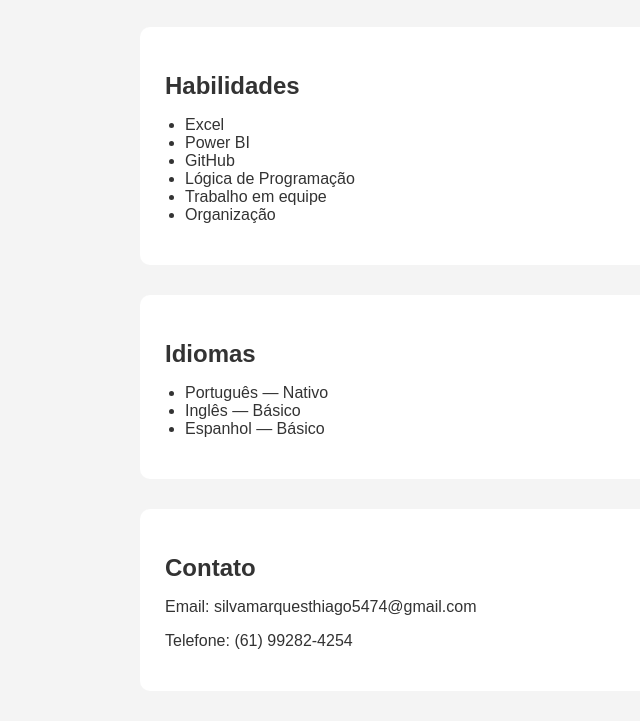
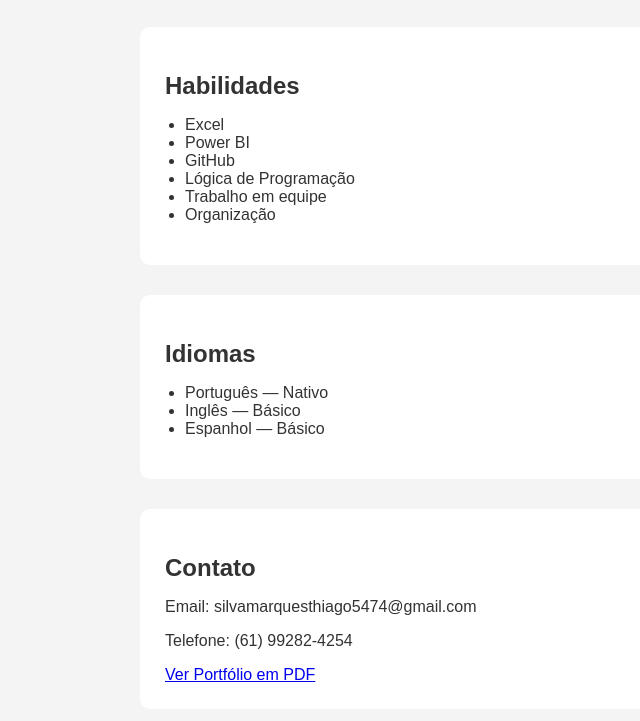
Before and after one commit to Th1ag0-sm/portfolio-thiago, a plain HTML site: page index.html in a window 1280 px wide. Shown: the part 1355-2076 px from the top of the page, without its empty margins (25-665 px from the left). Drawn offline with Linux system fonts and the light colour scheme.

Commit message:
Update index.html

```diff
--- a/index.html
+++ b/index.html
@@ -88,11 +88,15 @@
     </section>
 
     <section>
-        <h2>Contato</h2>
+    <h2>Contato</h2>
 
-        <p>Email: silvamarquesthiago5474@gmail.com</p>
-        <p>Telefone: (61) 99282-4254</p>
-    </section>
+    <p>Email: silvamarquesthiago5474@gmail.com</p>
+    <p>Telefone: (61) 99282-4254</p>
+
+    <a class="botao" href="documentos/portfolio.pdf" target="_blank">
+        Ver Portfólio em PDF
+    </a>
+</section>
 
 </body>
 </html>
```
